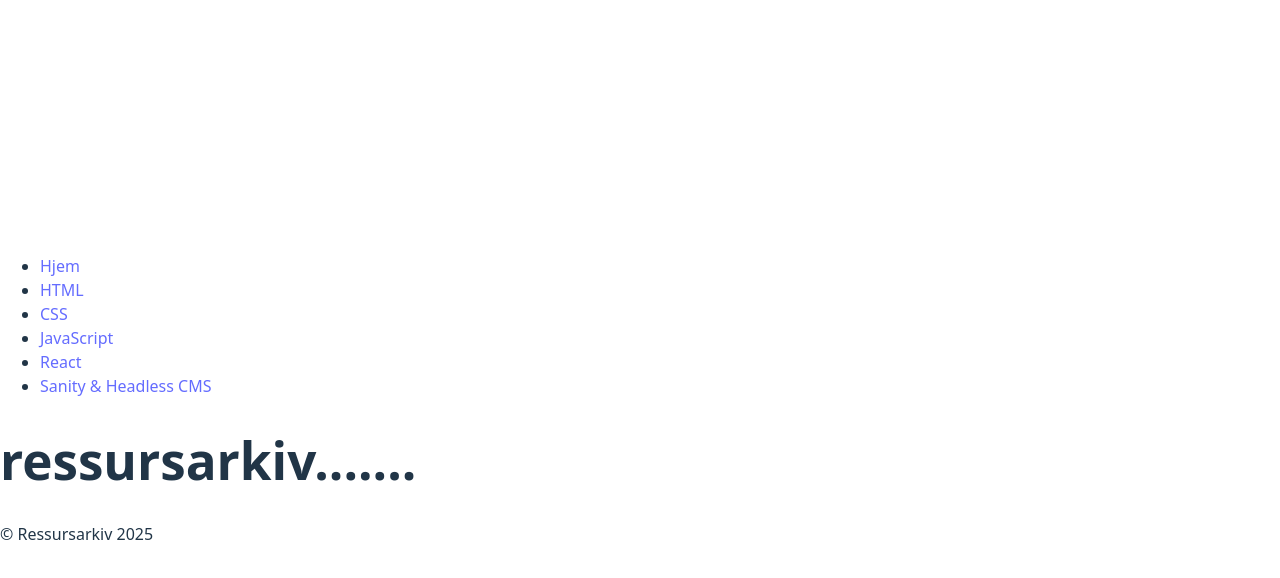
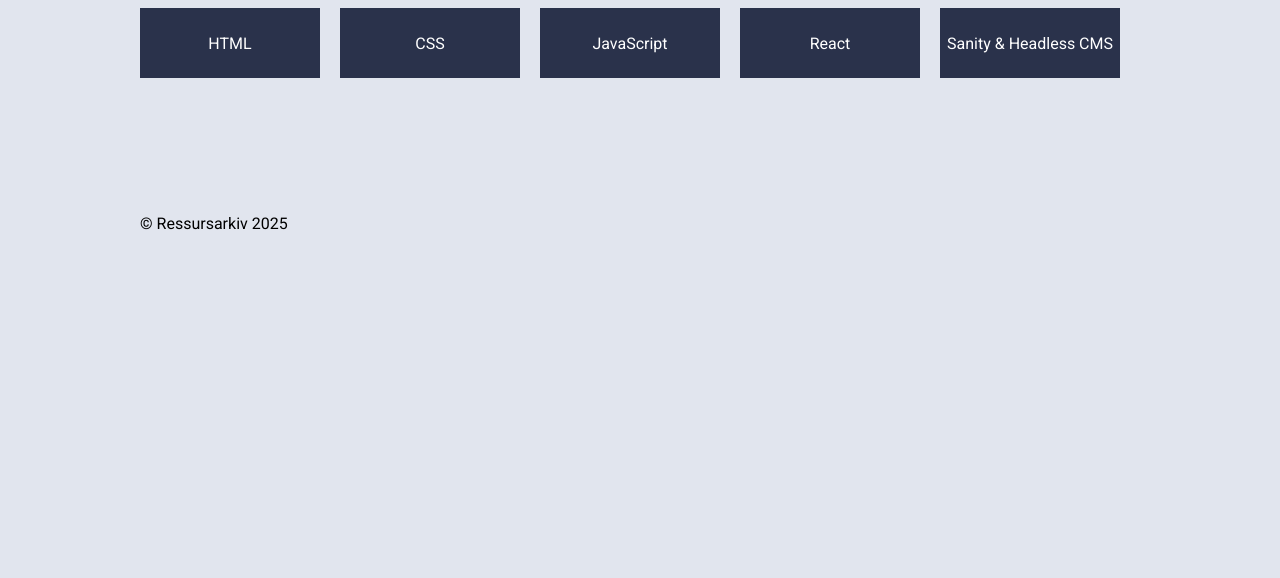
Before and after one commit to ThatsGreatDude/uin25ak2_resourceapp_malenest, a React (Vite) app: page / in a window 1280 px wide. Shown: the top 578 px of the page. Built offline with nearby package versions, Linux system fonts and the light colour scheme.

Commit message:
scss
La inn css gjordt om tll foreløpig scss. Fjernet "hjemme" siden ettersom nå kan jeg se hvordan det ser ut. Var mer oversiktlig å ha det der før styling.

```diff
--- a/src/App.jsx
+++ b/src/App.jsx
@@ -6,7 +6,6 @@ function App() {
   return (
     <Layout>
       <Routes>
-        <Route path="/" element={<h1>ressursarkiv.......</h1>} />
         <Route path="/html" element={<Resources category="html" />} />
         <Route path="/css" element={<Resources category="css" />} />
         <Route path="/javascript" element={<Resources category="javascript" />} />
--- a/src/komponenter/Nav.jsx
+++ b/src/komponenter/Nav.jsx
@@ -4,7 +4,6 @@ export default function Nav() {
   return (
     <nav>
       <ul>
-        <li><Link to="/">Hjem</Link></li>
         <li><Link to="/html">HTML</Link></li>
         <li><Link to="/css">CSS</Link></li>
         <li><Link to="/javascript">JavaScript</Link></li>
--- a/src/main.jsx
+++ b/src/main.jsx
@@ -1,7 +1,7 @@
 import { StrictMode } from "react";
 import { createRoot } from "react-dom/client";
 import { BrowserRouter } from "react-router-dom"; // Endret slik at router kun er her, og ikke i app.jsx som på github https://github.com/toremake/uin2025_coursebase/blob/main/Zelda_api/src/main.jsx
-import "./index.css";
+import "./styles.scss";
 import App from "./App.jsx";
 
 createRoot(document.getElementById("root")).render(
--- /dev/null
+++ b/src/styles.scss
@@ -0,0 +1,75 @@
+@import url('https://fonts.googleapis.com/css2?family=Montserrat:ital,wght@0,100..900;1,100..900&family=Roboto&display=swap');
+
+//FIKSE SMÅFEIL!!!!
+
+$blue: #2A324B;
+$lightblue: #58699D;
+$lightgrey: #E1E5EE;
+$white: #fff;
+$font: 'Roboto';
+
+body {
+    background-color: $lightgrey;
+    font-family: $font;
+    display: flex;
+    justify-content: center;
+    align-items: center;
+}
+
+main {
+    padding-top: 120px;
+}
+
+nav {
+    background-color: transparent;
+    display: flex;
+    justify-content: center;
+    align-items: center;
+
+    ul {
+        list-style-type: none;
+        display: flex;
+        align-items: center;
+        justify-content: center;
+        margin: 0;
+        padding: 0;
+    }
+
+    a {
+        display: flex;
+        justify-content: center;
+        align-items: center;
+        padding: 1rem;
+        color: $white;
+        text-decoration: none;
+        box-sizing: border-box;
+        height: 70px;
+        width: 180px;
+        margin-right: 20px;
+        background-color: $blue;
+        white-space: nowrap;
+
+        &.selected {
+            color: $blue;
+            background-color: $white; //Må fikse slik at det vises i hvit på siden som er valgt.
+            font-weight: bold;
+        }
+    }
+}
+
+#category-info-container {
+    list-style-type: none;
+    display: flex;
+    align-items: center;
+    justify-content: center;
+    background-color: $white; //må fikse på slik at hvor infpen er er hvit. ikke grå, som bakgrunnsfargen.
+}
+
+#category-info {
+    width: 850px;
+    padding: 30px;
+}
+
+a[href^="#"] {
+    font-weight: 700;
+}
```
